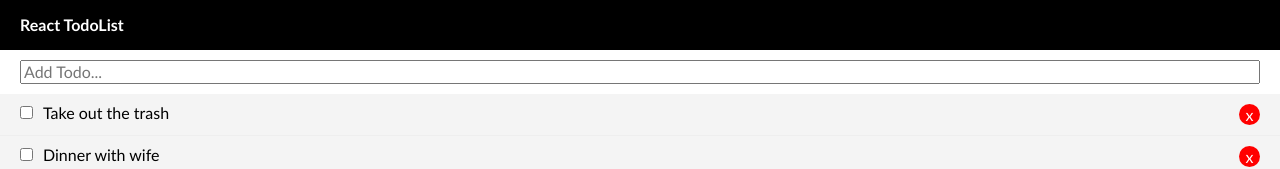
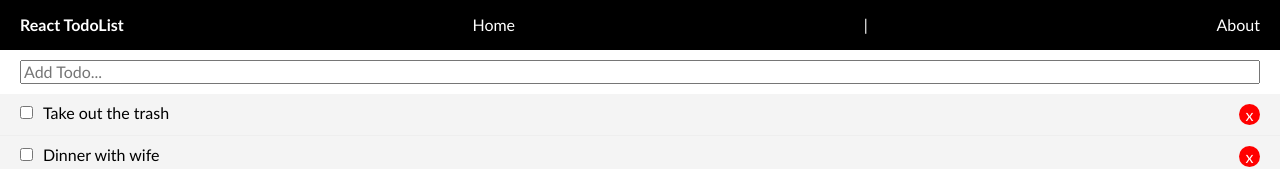
Before and after one commit to CodePoetPro/React-Todo-App, a React (Create React App) app: page / in a window 1280 px wide. Shown: the top 169 px of the page. Built offline with nearby package versions, Linux system fonts and the light colour scheme.

Commit message:
Added links to pages

```diff
--- a/src/components/Header.js
+++ b/src/components/Header.js
@@ -1,9 +1,13 @@
 import React from 'react'
+import {Link} from 'react-router-dom';
+
 
 export default function Header() {
   return (
     <header>
       <h4>React TodoList</h4>
+      <Link to="/">Home</Link> |
+      <Link to="/about">About</Link>
     </header>
   )
 }
```
